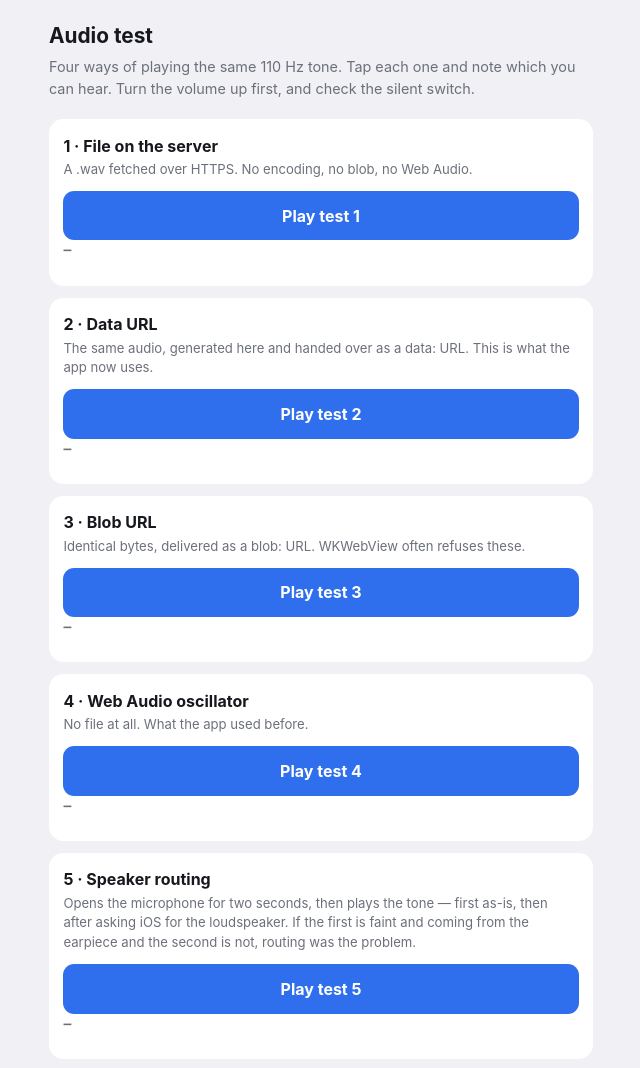
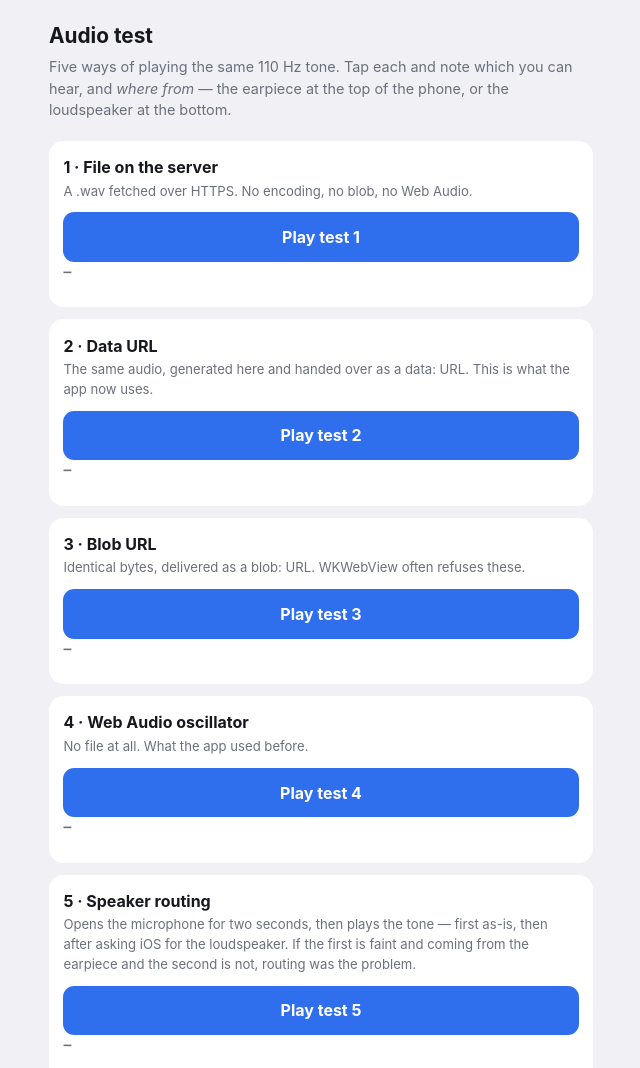
Before and after one commit to gaborekg/FZER0, a browser extension: page webapp/audio-test.html in a window 1280 px wide. Shown: the top 1068 px of the page, without its empty margins (319-959 px from the left). Drawn offline with Linux system fonts and the light colour scheme.

Commit message:
Say five tests, not four, on the diagnostic page

```diff
--- a/webapp/audio-test.html
+++ b/webapp/audio-test.html
@@ -60,8 +60,9 @@
 <body>
   <h1>Audio test</h1>
   <p class="lede">
-    Four ways of playing the same 110&nbsp;Hz tone. Tap each one and note which
-    you can hear. Turn the volume up first, and check the silent switch.
+    Five ways of playing the same 110&nbsp;Hz tone. Tap each and note which you
+    can hear, and <em>where from</em> — the earpiece at the top of the phone, or
+    the loudspeaker at the bottom.
   </p>
 
   <div class="test">
```
